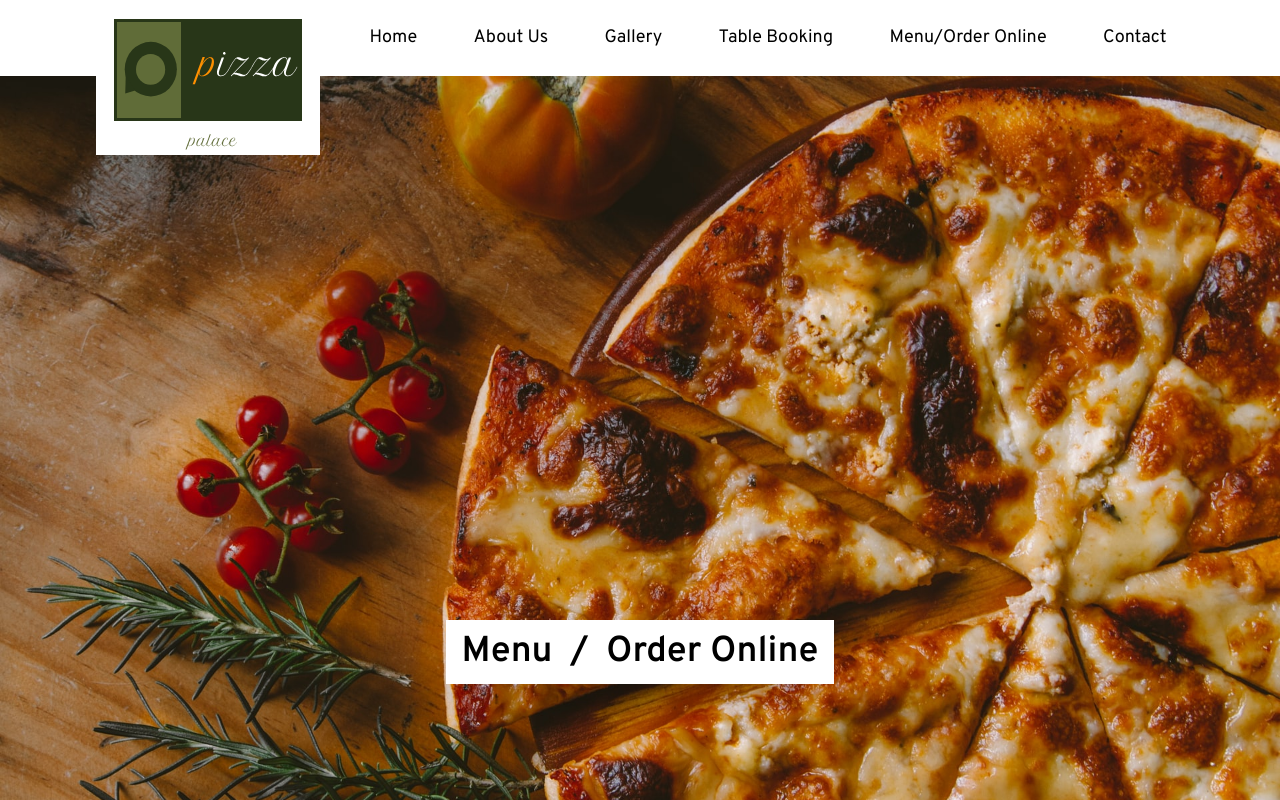
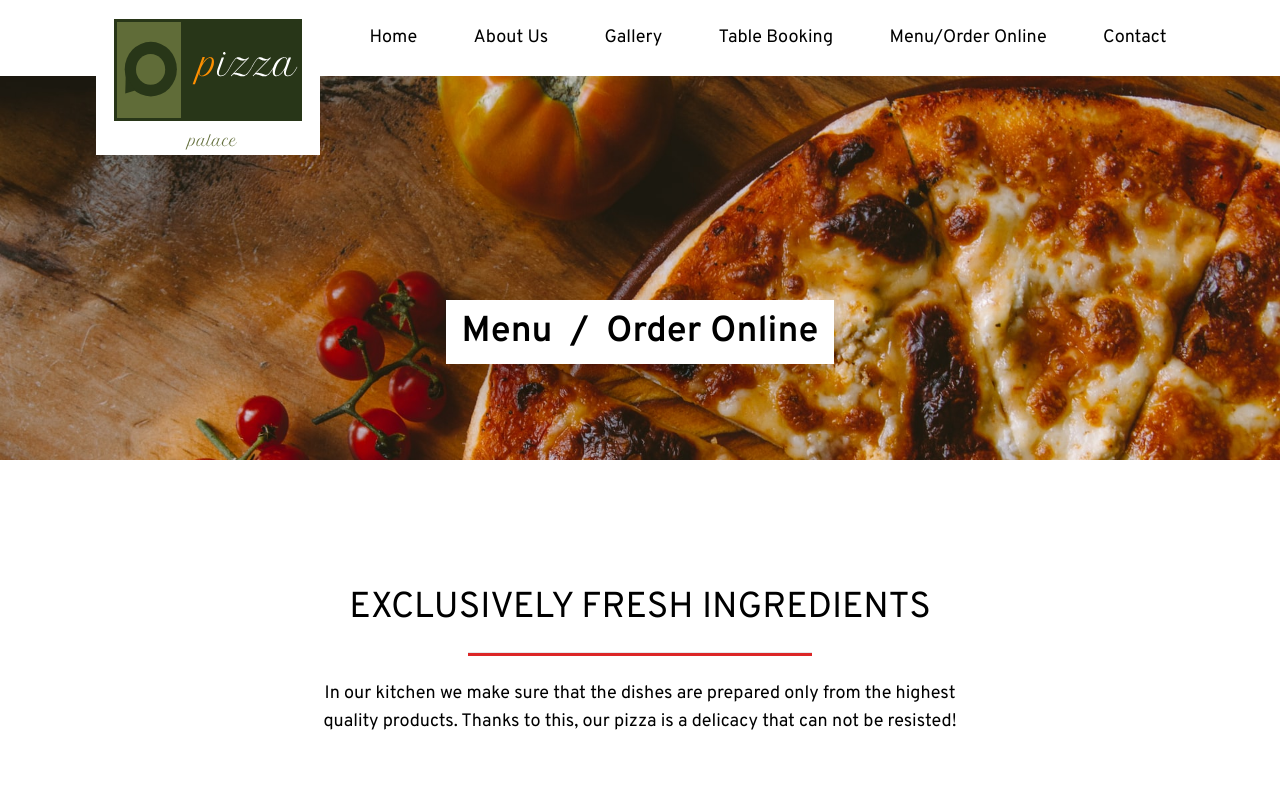
Before and after one commit to Sciederrick/pizza-shop, a Vue app: page / in a window 1280 px wide. Shown: the top 800 px of the page. Built offline with nearby package versions, Linux system fonts and the light colour scheme.

Commit message:
feat: modify hero, clean up unused import

```diff
--- a/src/App.vue
+++ b/src/App.vue
@@ -1,5 +1,5 @@
 <template>
-  <div id="app" class="text-lg">
+  <div id="app" class="2xl:container 2xl:mx-auto text-lg">
     <app-nav/>
     <main>
       <router-view/>
--- a/src/assets/styles.css
+++ b/src/assets/styles.css
@@ -2,7 +2,7 @@
 @tailwind components;
 
 .hero-section {
-    @apply h-96 lg:h-screen;
+    @apply h-96;
 }
 
 .img-default {
--- a/src/components/layout/Hero.vue
+++ b/src/components/layout/Hero.vue
@@ -6,7 +6,7 @@
         <figure class="hidden lg:block">
             <img alt="Delicious Pizza Image" :src="require('@/assets/images/hero-image.jpg')" class="img-default"/>
         </figure>
-        <div class="absolute bottom-32 lg:bottom-48 w-full grid place-items-center z-10">
+        <div class="absolute bottom-32 lg:bottom-24 w-full grid place-items-center z-10">
             <slot>
                 <!-- Menu / Order Online Home page Button goes here -->
             </slot>
--- a/src/main.js
+++ b/src/main.js
@@ -4,7 +4,6 @@ import '../icons.js'
 import router from './router'
 import './assets/styles.css'
 import Hero from './components/layout/Hero.vue'
-import Vuex from 'vuex'
 import store from './store'
 
 Vue.component('hero', Hero);
```
